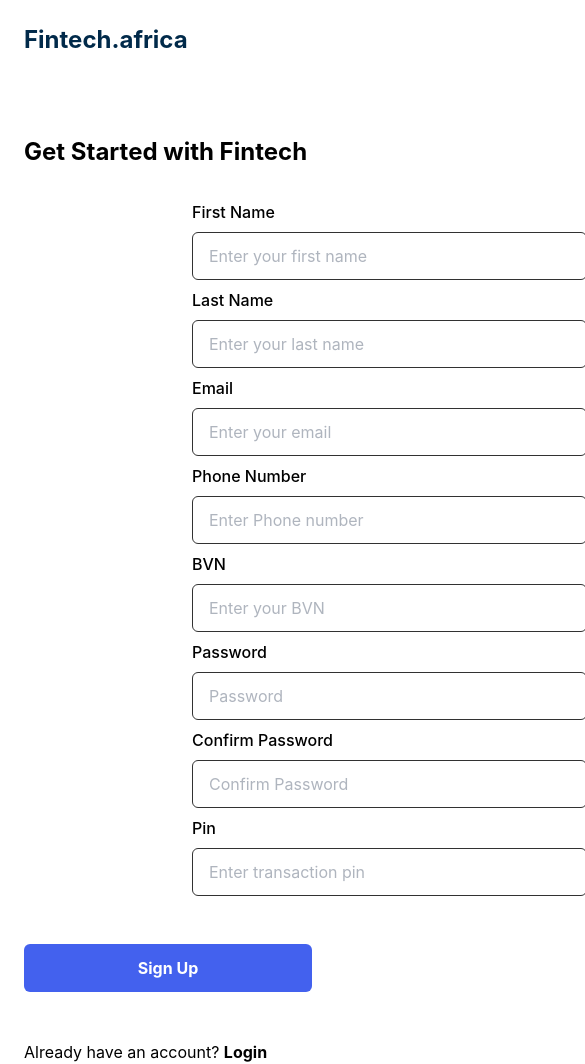
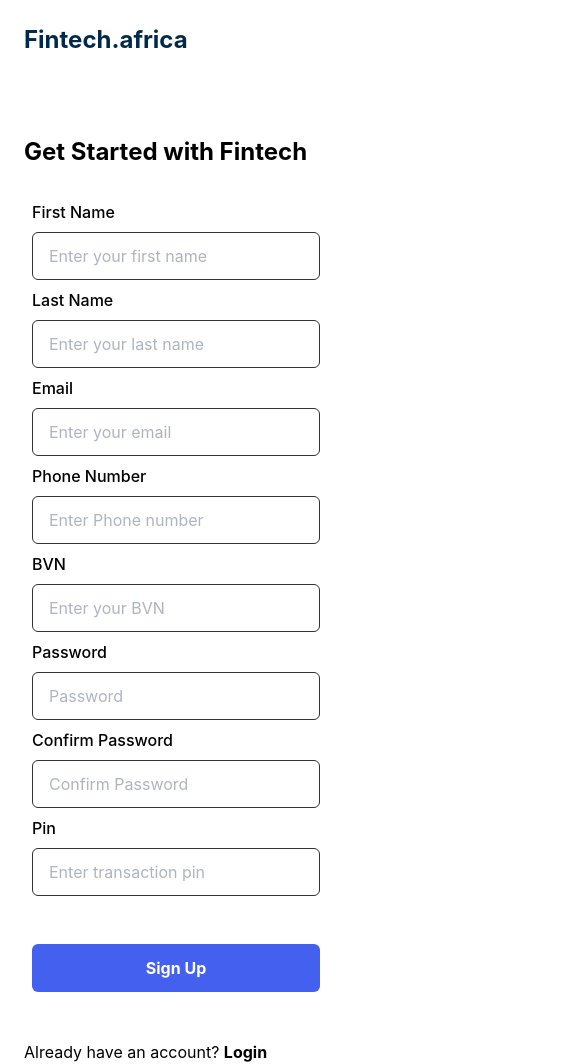
Before and after one commit to Danny4life/fintech.africa, a React (Vite) app: page /signup in a window 390 px wide. Shown: the whole page, 585 px wide, since content can reach past the window. Built offline with nearby package versions, Linux system fonts and the light colour scheme.

Commit message:
edit login page

```diff
--- a/src/component/formInput/FormInput.jsx
+++ b/src/component/formInput/FormInput.jsx
@@ -18,7 +18,7 @@
             onBlur={handleFocus}
             onFocus={() => inputProps.name === "confirmpassword" && setFocused(true)}
             focused={focused.toString()} />
-            <span>{errorMessage}</span>
+            <span className="error-msg">{errorMessage}</span>
         </div>
      );
 }
--- a/src/component/formInput/formInput.css
+++ b/src/component/formInput/formInput.css
@@ -7,7 +7,7 @@
     margin: 10px 0px;
     border-radius: 6px;
     border: 1px solid #000000;
-    height: 48px;
+    height: 3rem;
     /* width: 395px; */
 
     background: #FFFFFF;
@@ -25,7 +25,7 @@
     display: flex;
     flex-direction: column;
     /* width: 280px; */
-    width: 395px;
+    width: 24.688rem;
     margin-left: 12rem;
     font-family: 'Inter';
     font-style: normal;
@@ -40,7 +40,7 @@
     margin-bottom: 0.5rem;
 }
 
-span {
+.error-msg {
     font-size: 12px;
     padding: 3px;
     color: red;
@@ -56,3 +56,19 @@
 input:invalid[focused="true"] ~ span {
     display: block;
 }
+
+
+@media only screen and (max-width: 1024px) {
+
+    .formInput {
+        display: flex;
+        flex-direction: column;
+        /* width: 280px; */
+        width: 18rem;
+        margin-left: 2rem;
+        font-family: 'Inter';
+        font-style: normal;
+        margin-bottom: 0.5rem;
+    }
+
+}
--- a/src/pages/password-reset-verification/PasswordReset.jsx
+++ b/src/pages/password-reset-verification/PasswordReset.jsx
@@ -3,6 +3,13 @@
 const PasswordReset = () => {
 
     const navigate = useNavigate();
+
+    const handleSubmit = (e) => {
+        e.preventDefault()
+        navigate("/password-reset-verification")
+
+    }
+
     return (
         <section className="bg-[#E5E5E5] h-screen flex justify-center items-center">
         <div className="w-[430px] h-[350px]
@@ -17,6 +24,7 @@
                 Enter the email associated with your account and we’ll send an email with instruction to reset your password
                 </p>
             </div>
+            <form action="" onSubmit={handleSubmit}>
                 <div className="lg:ml-56 ml-6">
                     <label htmlFor="email" className="block text-base font-medium text-[#000000] leading-6 mb-2">
                         Email
@@ -33,11 +41,12 @@
              </div>
             <div className="lg:ml-56 non-italic ml-6">
                 <button
+                    type="submit"
                     className="w-[20rem] lg:mb-8 mb-2
                                 text-base font-bold text-[#FFFFFF]
                                 leading-4 lg:w-[24.688rem] h-[3rem] bg-[#4361EE]
                                  rounded-md py-2 px-2"
-                    onClick={() => navigate("/password-reset-verification")}
+
                             >
                                 Reset Password
                 </button>
@@ -49,9 +58,8 @@
                     Back to Login
                 </Link>
             </div>
+            </form>
         </div>
-
-
     </section>
      );
 }
--- a/src/pages/signup/Signup.jsx
+++ b/src/pages/signup/Signup.jsx
@@ -109,6 +109,7 @@
 
     const handleSubmit = (e) => {
     e.preventDefault();
+    navigate("/email-verification");
   }
 
   const onChange = (e) => {
@@ -246,9 +247,10 @@
                             </div> */}
                            <div className="lg:ml-48 non-italic ml-6">
                             <button
-                            className="w-[18rem] mb-12 mt-10
+                            type="submit"
+                            className="w-[18rem] mb-12 mt-10 ml-2 lg:ml-0
                             text-base font-bold text-[#FFFFFF] leading-4 lg:w-[24.688rem] h-[3rem] bg-[#4361EE] rounded-md py-2 px-2"
-                            onClick={() => navigate("/email-verification")}
+
                             >
                                 Sign Up
                             </button>
```
Lines whose indentation alone changed are shown as unchanged.
